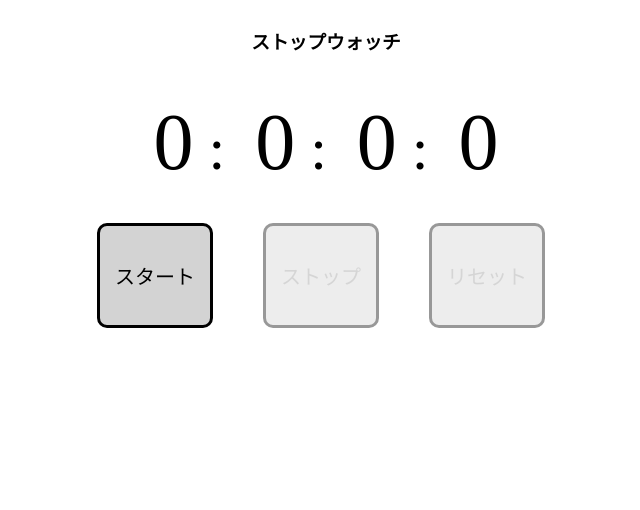
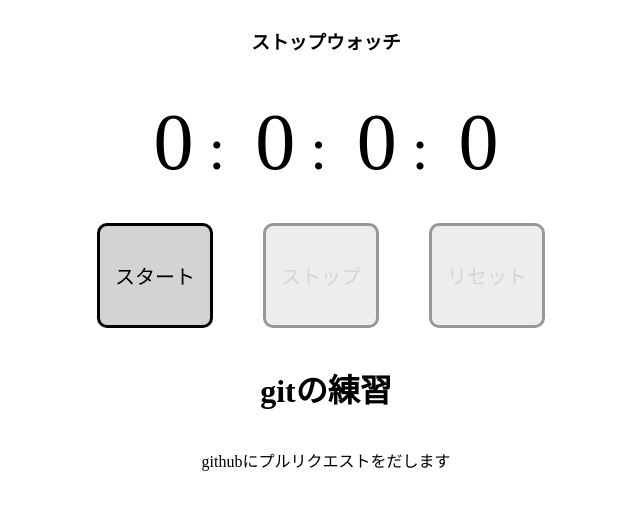
Before and after one commit to Ame-ga-futta/rails-practice, a plain HTML site: page Index.html in a window 1280 px wide. Shown: the whole page, without its empty margins (314-954 px from the left). Drawn offline with nearby package versions, Linux system fonts and the light colour scheme.

Commit message:
gitの練習による新規ファイルの作成

```diff
--- a/Index.html
+++ b/Index.html
@@ -31,8 +31,8 @@
           </button>
         </div>
 
-
-
+        <h1>gitの練習</h1>
+        <p>githubにプルリクエストをだします</p>
 
         <script type="text/javascript" src="main.js" charset="utf-8"></script>
       </body>
```
